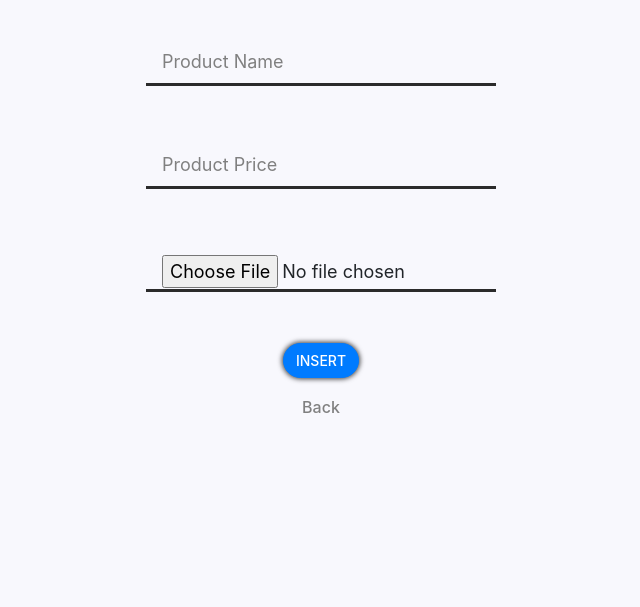
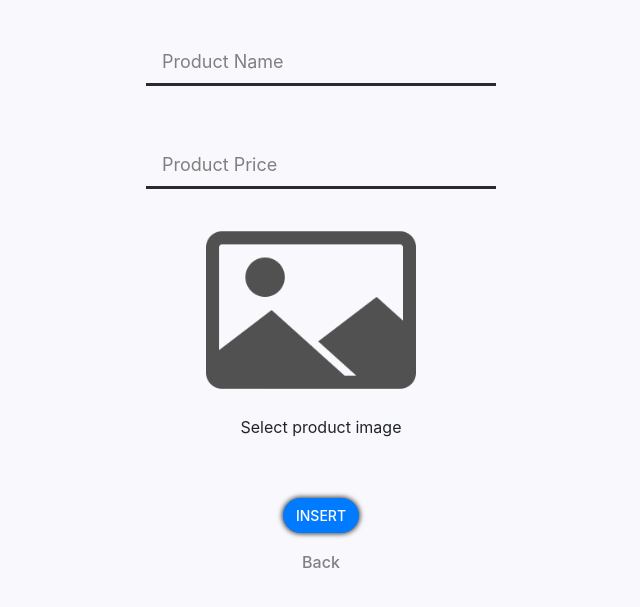
Before and after one commit to Jos33y/e-acez-website, a PHP site: page /dashboard/insert-product.php in a window 1280 px wide. Shown: the part 158-765 px from the top of the page, without its empty margins (319-959 px from the left). Run offline with PHP 8.4, Linux system fonts and the light colour scheme; some libraries are stand-ins or nearby versions.

Commit message:
insert product successful

```diff
--- a/dashboard/change-password.php
+++ b/dashboard/change-password.php
@@ -1,7 +1,7 @@
 <?php
 
 $pageTitle =  "change password";
-include('header.php');
+include("include/header.php");
 
  ?>
     <!--TODO:  Translate the code to PHP Codes-->
--- a/dashboard/contact-developer.php
+++ b/dashboard/contact-developer.php
@@ -1,7 +1,7 @@
 <?php
 
 $pageTitle =  "contact developer";
-include('header.php');
+include("include/header.php");
 
  ?>
     <!--TODO:  Translate the code to PHP Codes-->
--- a/dashboard/css/style.css
+++ b/dashboard/css/style.css
@@ -107,6 +107,15 @@ nav {
 
 .boards a {
     text-decoration: none;
+}
+
+#prodDisplay{
+    text-align: center;
+    display: block;
+    width: 60%;
+    margin-left: 60px;
+    border-radius: 5px;
+
 }
 
 /** View Products **/
--- a/dashboard/editproduct.php
+++ b/dashboard/editproduct.php
@@ -1,7 +1,7 @@
 <?php
 
 $pageTitle =  "insert products";
-include('header.php');
+include("include/header.php");
 
  ?>
     <!--TODO:  Translate the code to PHP Codes-->
--- a/dashboard/include/dbconn.php
+++ b/dashboard/include/dbconn.php
@@ -6,15 +6,5 @@ $con = mysqli_connect("localhost", "root", "", "showroom");
 
 //$con = mysqli_connect("localhost", "u721127448_Admin", "LagbaluJ19", "u721127448_eacez");
 
-function getRealIpUser(){
 
-            switch(true){
-
-                    case(!empty($_SERVER['HTTP_X_REAL_IP'])) : return $_SERVER['HTTP_X_REAL_IP'];
-                    case(!empty($_SERVER['HTTP_CLIENT_IP'])) : return $_SERVER['HTTP_CLIENT_IP'];
-                    case(!empty($_SERVER['HTTP_X_FORWARDED_FOR'])) : return $_SERVER['HTTP_X_FORWARDED_FOR'];
-
-                    default : return $_SERVER['REMOTE_ADDR'];
-            }
-        }
 ?>
--- a/dashboard/header.php
+++ b/dashboard/include/header.php
@@ -1,3 +1,5 @@
+
+<?php include("include/dbconn.php"); ?>
 <!DOCTYPE html>
 <html lang="en">
 
@@ -23,7 +25,7 @@
             <a href="index.php" class="nav-title"> <i class="fas fa-tachometer-alt"></i> Dashboard </a>
 
             <span class="nav-name">Lagbalu Joseph
-                <img src="img/profile/default.png" alt="profile image" class="img-fluid">
+                <img src="profile_img/default.png" alt="profile image" class="img-fluid">
             </span>
 
         </div>
--- a/dashboard/index.php
+++ b/dashboard/index.php
@@ -1,8 +1,7 @@
 <?php
 
 $pageTitle =  "dashboard";
-include('header.php');
-
+include("include/header.php");
  ?>
     <!--TODO:  Translate the code to PHP Codes-->
 
--- a/dashboard/insert-product.php
+++ b/dashboard/insert-product.php
@@ -1,10 +1,7 @@
 <?php
 
 $pageTitle =  "insert products";
-include('include/dbconn.php');
-include('header.php');
-
-
+include("include/header.php");
 
 
  ?>
@@ -17,14 +14,6 @@ include('header.php');
             <div class="col-md-4"></div>
             <div class="col-md-4">
                 <h3 class="dash-title text-center"> <i class="fas fa-file-upload"></i> Insert Product</h3>
-
-                <?php if(!empty($msg)){ ?>
-                 <div class="alert <?php echo $css_class; ?>">
-                 <?php echo $msg; ?>
-                 </div>
-
-                <?php } ?>
-
                 <form method="post" class="form" enctype="multipart/form-data">
                     <div class="form-group">
                         <label for="Product Name" class="sr-only">Product Name</label>
@@ -38,14 +27,15 @@ include('header.php');
                             placeholder="Product Price">
                     </div>
 
-                    <div class="form-group">
-                        <label for="new-password-2" class="sr-only">Product Image</label>
-                        <input type="file" name="prodImage" class="form-control-md form-control-lg" id=""
-                            placeholder="Product Image">
+                    <div class="form-group text-center">
+                        <img src="prod_img/placeholder.png" onclick="triggerClick()" id="prodDisplay" >
+                        <input type="file" name="prodImage" id="prodImage" onchange="displayImage(this)" class="form-control-md form-control-lg"
+                            placeholder="Product Image" style="display: none;">
+                            <label for="prod-image">Select product image</label>
                     </div>
 
                     <div class="form-group text-center">
-                        <button type="submit" name="insert" class="btn btn-md btn-primary">insert</button>
+                        <button name="insert" class="btn btn-md btn-primary">insert</button>
                     </div>
 
                     <div class="form-group text-center">
@@ -61,7 +51,7 @@ include('header.php');
         </div>
     </div>
 
-
+<script src="script.js"></script>
 </body>
 
 </html>
@@ -69,17 +59,22 @@ include('header.php');
 <?php
 if(isset($_POST['insert'])){
 
-    $msg = "";
-    $css_class = "";
 
     $prod_name = $_POST['prodName'];
     $prod_price = $_POST['prodPrice'];
 
-    $prod_image = time() . '_' . $_FILES['prodImage']['name'];
+    $prod_image = $_FILES['prodImage']['name'];
 
-    $target = 'img/' . $prod_image;
+    $temp_name = $_FILES['prodImage']['tmp_name'];
 
-    if(move_uploaded_file($_FILES['prodImage']['tmp_name'], $target)){
+    move_uploaded_file($temp_name, "prod_img/$prod_image");
+
+    $sql = "insert into products (prod_name, prod_price, prod_image) values ('$prod_name', '$prod_price', '$prod_image')";
+
+    $query = mysqli_query($con, $sql) or die(mysqli_error($con));
+
+
+    if($query){
 
         echo "<script>alert('inserted successfully')</script>";
     }
--- a/dashboard/profile.php
+++ b/dashboard/profile.php
@@ -1,7 +1,7 @@
 <?php
 
 $pageTitle =  "profile";
-include('header.php');
+include("include/header.php");
 
  ?>
     <!--TODO:  Translate the code to PHP Codes-->
--- /dev/null
+++ b/dashboard/script.js
@@ -0,0 +1,15 @@
+function triggerClick(){
+    document.querySelector('#prodImage').click();
+}
+
+function displayImage(e){
+    if(e.files[0]) {
+        var reader = new FileReader();
+
+        reader.onload = function(e){
+            document.querySelector('#prodDisplay').setAttribute('src', e.target.result);
+
+        }
+        reader.readAsDataURL(e.files[0]);
+    }
+}
--- a/dashboard/view.php
+++ b/dashboard/view.php
@@ -1,7 +1,7 @@
 <?php
 
 $pageTitle =  "view products";
-include('header.php');
+include("include/header.php");
 
  ?>
     <!--TODO:  Translate the code to PHP Codes-->
```
Also changed, not shown: dashboard/prod_img/1b36b661fb954aceae76a2dd289c0fbd.jpg (added), dashboard/prod_img/2d56f4fcbd1f4f4d8b5337cf851a4a8c.jpg (added), dashboard/prod_img/3fd86344d51e47009b1acc4fcfdd87c1.jpg (added), dashboard/prod_img/6a878c838b8c48fb883fee563d8bd339.jpg (added), dashboard/prod_img/7ac2cddd74ad4c35874a99a56ab85c47.jpg (added), dashboard/prod_img/8bf3ded1015047f4a36f4dbcdfe56909.jpg (renamed from dashboard/img/8bf3ded1015047f4a36f4dbcdfe56909.jpg), dashboard/prod_img/placeholder.png (added), dashboard/profile_img/default.png (renamed from dashboard/img/profile/default.png).
